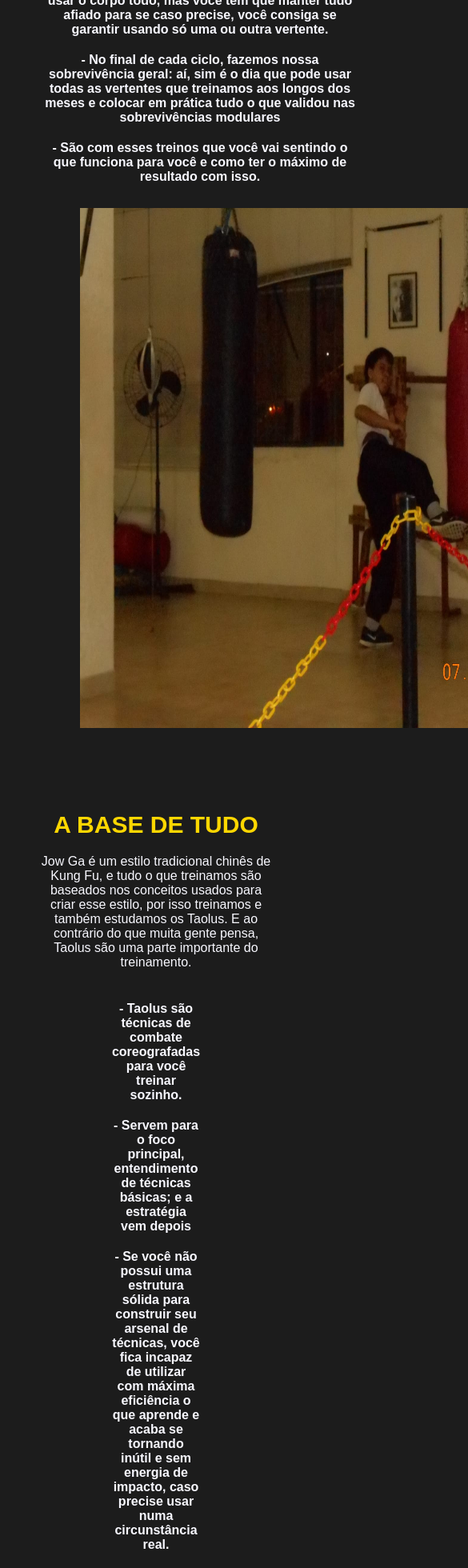
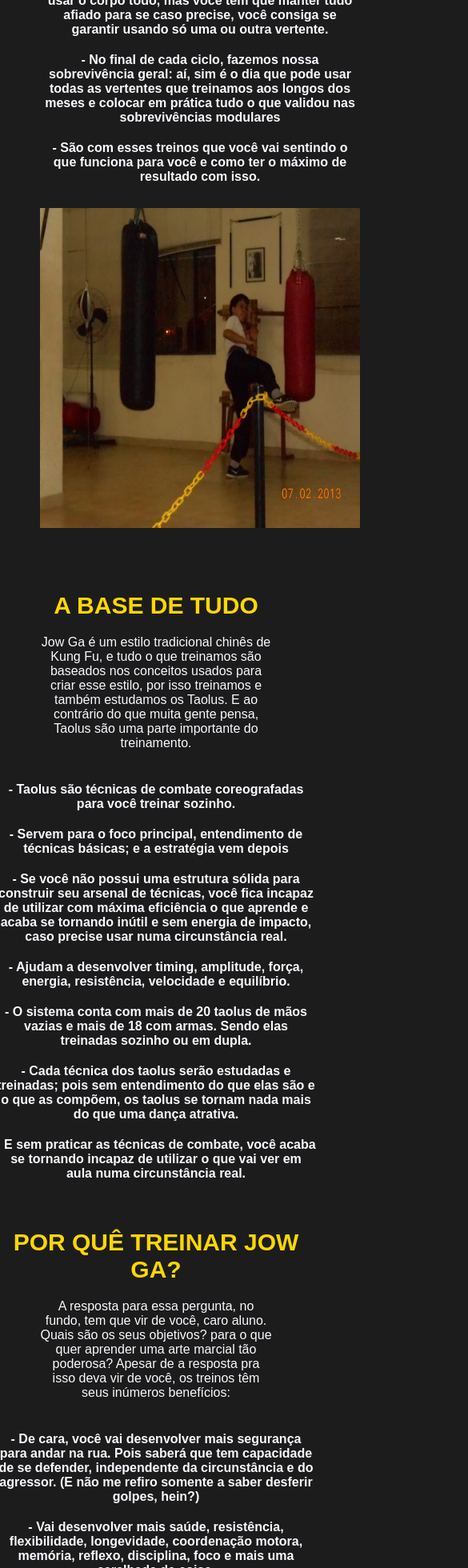
Before and after one commit to HenriqueRodriguesRossi/Site-Jow-Ga, a Vue app: page / in a window 390 px wide. Shown: the part 4496-6456 px from the top of the page at 80% size, 585 px wide, since content can reach past the window. Built offline with nearby package versions, Linux system fonts and the light colour scheme.

Commit message:
Responsividade completa

```diff
--- a/src/components/Header.vue
+++ b/src/components/Header.vue
@@ -17,7 +17,7 @@ export default {
 
   data() {
     return {
-      phoneNumber: '11943724480'
+      phoneNumber: '11946075546'
     }
   },
 
--- a/src/views/BaseOfEverything/BaseOfEverything.vue
+++ b/src/views/BaseOfEverything/BaseOfEverything.vue
@@ -87,4 +87,20 @@ ul{
     text-decoration: none;
     margin-top: 10px;
 }
+
+@media(max-width: 600px){
+    section h2{
+        margin-top: -20px;
+    }
+
+    ul li{
+        width: 400px;
+        height: auto;
+        display: flex;
+        flex-direction: column;
+        justify-content: center;
+        align-items: center;
+        text-align: center;
+    }
+}
 </style>
--- a/src/views/CallToAction/CallToAction.vue
+++ b/src/views/CallToAction/CallToAction.vue
@@ -12,7 +12,7 @@ export default {
 
   data() {
     return {
-      phoneNumber: '11943724480'
+      phoneNumber: '11946075546'
     }
   },
 
--- a/src/views/IPreventYouFromRisks/IPreventYouFromRisks.vue
+++ b/src/views/IPreventYouFromRisks/IPreventYouFromRisks.vue
@@ -35,4 +35,10 @@ p {
     padding-right: 50px;
     margin-top: 20px;
 }
+
+@media(max-width: 600px){
+    h2 {
+        margin-top: -20px;
+    }
+}
 </style>
--- a/src/views/MeetYourInstructor/MeetYourInstructor.vue
+++ b/src/views/MeetYourInstructor/MeetYourInstructor.vue
@@ -1,7 +1,7 @@
 <template>
     <h2 class="h2">CONHEÇA SEU INSTRUTOR</h2>
 
-    <p>
+    <p class="p">
         Fala, aluno, beleza? Muito prazer. Você viu logo acima que treinar comigo tem seus diferenciais, e quero
         aproveitar e permitir que você conheça um pouco mais sobre mim, ainda mais, porque, seremos família quando
         entrar pra nossa turma.
@@ -14,10 +14,7 @@
         se liga só:
     </p>
 
-
-
-
-    <section>
+    <section class="section">
         <div class="imgs">
             <div class="img">
                 <img src="../../assets/littleFelipe.jpg" alt="Imagem do primeiro treino do professor"> <br>
@@ -118,7 +115,40 @@ section {
     margin-top: 10px;
 }
 
-.p{
+.p {
     margin-top: 15px;
 }
+
+@media(max-width: 600px) {
+    h2 {
+        margin-top: -70px;
+    }
+
+    .p {
+        width: 100%;
+        height: auto;
+        text-align: center;
+    }
+
+    .section {
+        width: 100%;
+        height: auto;
+        display: flex;
+        justify-content: center;
+        align-items: center;
+    }
+
+    .section .img img {
+        display: flex;
+        gap: 10px;
+        width: 400px;
+        height: 400px;
+    }
+    .description-span{
+        width: auto;
+        display: flex;
+        justify-content: center;
+        align-items: center;
+    }
+}
 </style>
--- a/src/views/ValidatedSharpening/ValidatedSharpening.vue
+++ b/src/views/ValidatedSharpening/ValidatedSharpening.vue
@@ -7,7 +7,7 @@
         qualquer custo. O sistema Jow Ga se adequa a você, e não você ao sistema. Por essa razão que apanhamos na
         academia, para não apanharmos na rua:</p>
 
-    <section>
+    <section class="second_section">
         <div class="section-texts">
             <ul>
                 <li>
@@ -122,5 +122,26 @@ img {
     .section-texts ul{
         margin-top: -15px;
     }
+
+    .second_section{
+        display: flex;
+        flex-direction: column;
+        align-items: center;
+        justify-content: center;
+    }
+
+    .second_section .section-img{
+        width: 100%;
+        height: auto;
+        display: flex;
+        justify-content: center;
+        align-items: center;
+    }
+
+    .second_section .section-img img{
+        width: 400px;
+        height: 400px;
+        margin-left: 100px;
+    }
 }
 </style>
--- a/src/views/WhyTrainJowGa/WhyTrainJowGa.vue
+++ b/src/views/WhyTrainJowGa/WhyTrainJowGa.vue
@@ -67,4 +67,26 @@ ul{
     text-decoration: none;
     margin-top: 10px;
 }
+
+@media(max-width: 600px){
+    section{
+        margin-top: -70px;
+    }
+
+    p{
+        width: 100%;
+        height: auto;
+        text-align: center;
+    }
+
+    ul li{
+        width: 400px;
+        height: auto;
+        display: flex;
+        flex-direction: column;
+        justify-content: center;
+        align-items: center;
+        text-align: center;
+    }
+}
 </style>
```
